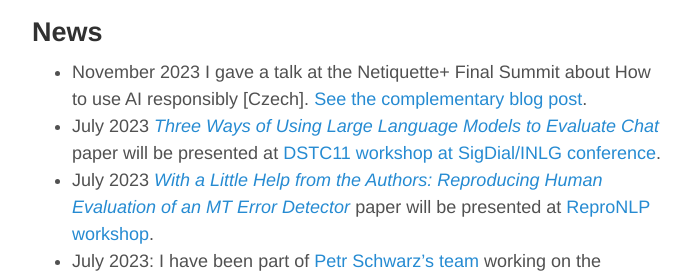
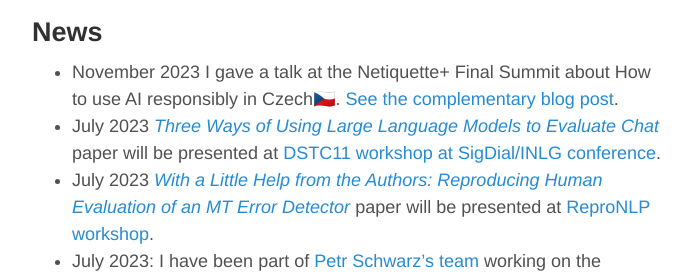
Before and after one commit to oplatek/oplatek.github.io, a Jekyll site: the page built from index.md, in a window 1280 px wide and 900 px high, scrolled down 1097 px. Shown: the part 198-477 px from the top of the window, without its empty margins (293-986 px from the left). Built offline with Jekyll 4.4.1, drawn with Linux system fonts in a browser that asks for light colours.

```diff
--- a/index.md
+++ b/index.md
@@ -41,7 +41,7 @@ _Take a look at what I do:_
 
 
 ## News
-* November 2023 I gave a talk at the Netiquette+ Final Summit about How to use AI responsibly [Czech]. [See the complementary blog post](https://opla.cz/2023/11/29/ai-etika/).
+* November 2023 I gave a talk at the Netiquette+ Final Summit about How to use AI responsibly in Czech🇨🇿. [See the complementary blog post](https://opla.cz/2023/11/29/ai-etika/).
 * July 2023 _[Three Ways of Using Large Language Models to Evaluate Chat](http://arxiv.org/abs/2308.06502)_ paper will be presented at [DSTC11 workshop at SigDial/INLG conference](https://sigdialinlg2023.github.io/workshops.html).
 * July 2023 _[With a Little Help from the Authors: Reproducing Human Evaluation of an MT Error Detector](http://arxiv.org/abs/2308.06527)_ paper will be presented at [ReproNLP workshop](https://repronlp.github.io/).
 * July 2023: I have been part of [Petr Schwarz's](https://www.linkedin.com/in/petrschwarz/) [team](https://www.linkedin.com/posts/petrschwarz_jsalt-esperanto-activity-7092111057644568577-jTiL) working on the _Automatic Design of Conversational Models from Observation of Human-to-Human Conversation_ at [JSALT 2023](https://jsalt2023.univ-lemans.fr/en/index.html).
```
